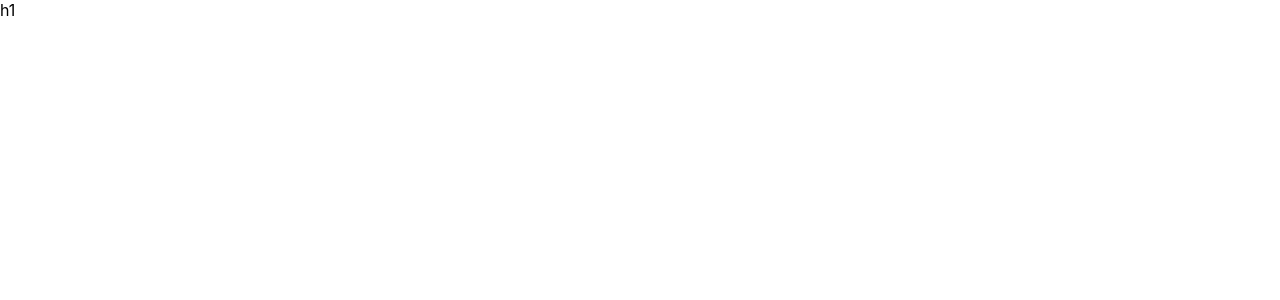
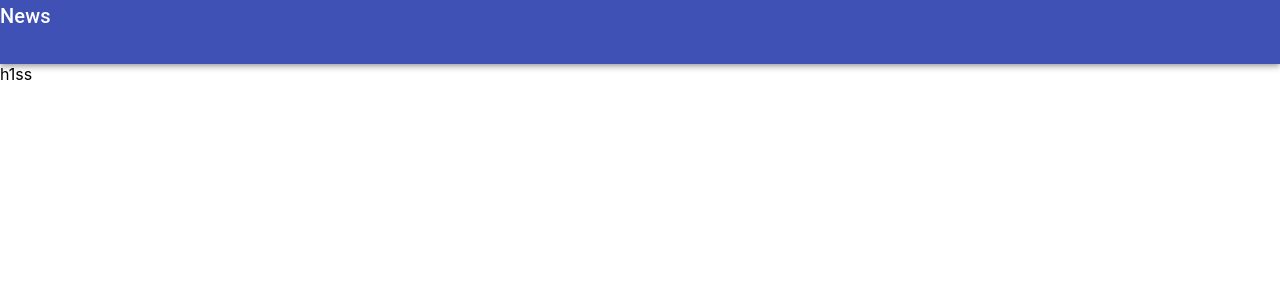
Before and after one commit to aliarslanansari/dev-resources-app, a React (Create React App) app: page / in a window 1280 px wide. Shown: the top 300 px of the page. Built offline with nearby package versions, Linux system fonts and the light colour scheme.

Commit message:
added theme support, removed unwanted files

```diff
--- a/src/App.css
+++ /dev/null
@@ -1,38 +0,0 @@
-.App {
-  text-align: center;
-}
-
-.App-logo {
-  height: 40vmin;
-  pointer-events: none;
-}
-
-@media (prefers-reduced-motion: no-preference) {
-  .App-logo {
-    animation: App-logo-spin infinite 20s linear;
-  }
-}
-
-.App-header {
-  background-color: #282c34;
-  min-height: 100vh;
-  display: flex;
-  flex-direction: column;
-  align-items: center;
-  justify-content: center;
-  font-size: calc(10px + 2vmin);
-  color: white;
-}
-
-.App-link {
-  color: #61dafb;
-}
-
-@keyframes App-logo-spin {
-  from {
-    transform: rotate(0deg);
-  }
-  to {
-    transform: rotate(360deg);
-  }
-}
--- a/src/App.tsx
+++ /dev/null
@@ -1,14 +0,0 @@
-import React from 'react'
-import logo from './logo.svg'
-import './App.css'
-import AppContainer from './container/AppContainer'
-
-function App() {
-  return (
-    <>
-      <AppContainer />
-    </>
-  )
-}
-
-export default App
--- /dev/null
+++ b/src/components/AppNavBar/index.tsx
@@ -0,0 +1,34 @@
+import { createStyles, makeStyles, Theme } from '@material-ui/core/styles'
+import AppBar from '@material-ui/core/AppBar'
+import { Typography } from '@material-ui/core'
+
+const useStyles = makeStyles((theme: Theme) =>
+  createStyles({
+    root: {
+      flexGrow: 1,
+      height: '4rem',
+      justifyContent: 'center',
+      justifyItems: 'center'
+    },
+    menuButton: {
+      marginRight: theme.spacing(2)
+    },
+    title: {
+      flexGrow: 1
+    }
+  })
+)
+
+const AppNavBar = () => {
+  const classes = useStyles()
+
+  return (
+    <AppBar position='static' className={classes.root}>
+      <Typography variant='h6' className={classes.title}>
+        News
+      </Typography>
+    </AppBar>
+  )
+}
+
+export default AppNavBar
--- a/src/container/AppContainer/index.tsx
+++ b/src/container/AppContainer/index.tsx
@@ -1,8 +1,19 @@
 import React from 'react'
 import PageLayout from '../../components/PageLayout'
+import AppBar from '@material-ui/core/AppBar'
+import AppNavBar from '../../components/AppNavBar'
+import { ThemeProvider } from '@material-ui/styles'
+import { theme } from '../../theme'
 
 const AppContainer = () => {
-  return <PageLayout>h1</PageLayout>
+  return (
+    <React.Fragment>
+      <ThemeProvider theme={theme}>
+        <AppNavBar />
+        <PageLayout>h1ss</PageLayout>
+      </ThemeProvider>
+    </React.Fragment>
+  )
 }
 
 export default AppContainer
--- a/src/index.tsx
+++ b/src/index.tsx
@@ -1,17 +1,12 @@
-import React from 'react';
-import ReactDOM from 'react-dom';
-import './index.css';
-import App from './App';
-import reportWebVitals from './reportWebVitals';
+import React from 'react'
+import ReactDOM from 'react-dom'
+import './index.css'
+import reportWebVitals from './reportWebVitals'
+import AppContainer from './container/AppContainer'
 
 ReactDOM.render(
   <React.StrictMode>
-    <App />
+    <AppContainer />
   </React.StrictMode>,
   document.getElementById('root')
-);
-
-// If you want to start measuring performance in your app, pass a function
-// to log results (for example: reportWebVitals(console.log))
-// or send to an analytics endpoint. Learn more: https://bit.ly/CRA-vitals
-reportWebVitals();
+)
--- a/src/react-app-env.d.ts
+++ /dev/null
@@ -1 +0,0 @@
-/// <reference types="react-scripts" />
--- /dev/null
+++ b/src/theme.ts
@@ -0,0 +1,11 @@
+import { createMuiTheme } from '@material-ui/core/styles'
+
+export const theme = createMuiTheme({
+  overrides: {
+    MuiButton: {
+      root: {
+        fontSize: '1rem'
+      }
+    }
+  }
+})
```
Also changed, not shown: src/setupTests.ts (deleted, +0 -5 lines), src/logo.svg (deleted), 1 other file (tests, documents, lock files or other folders).
